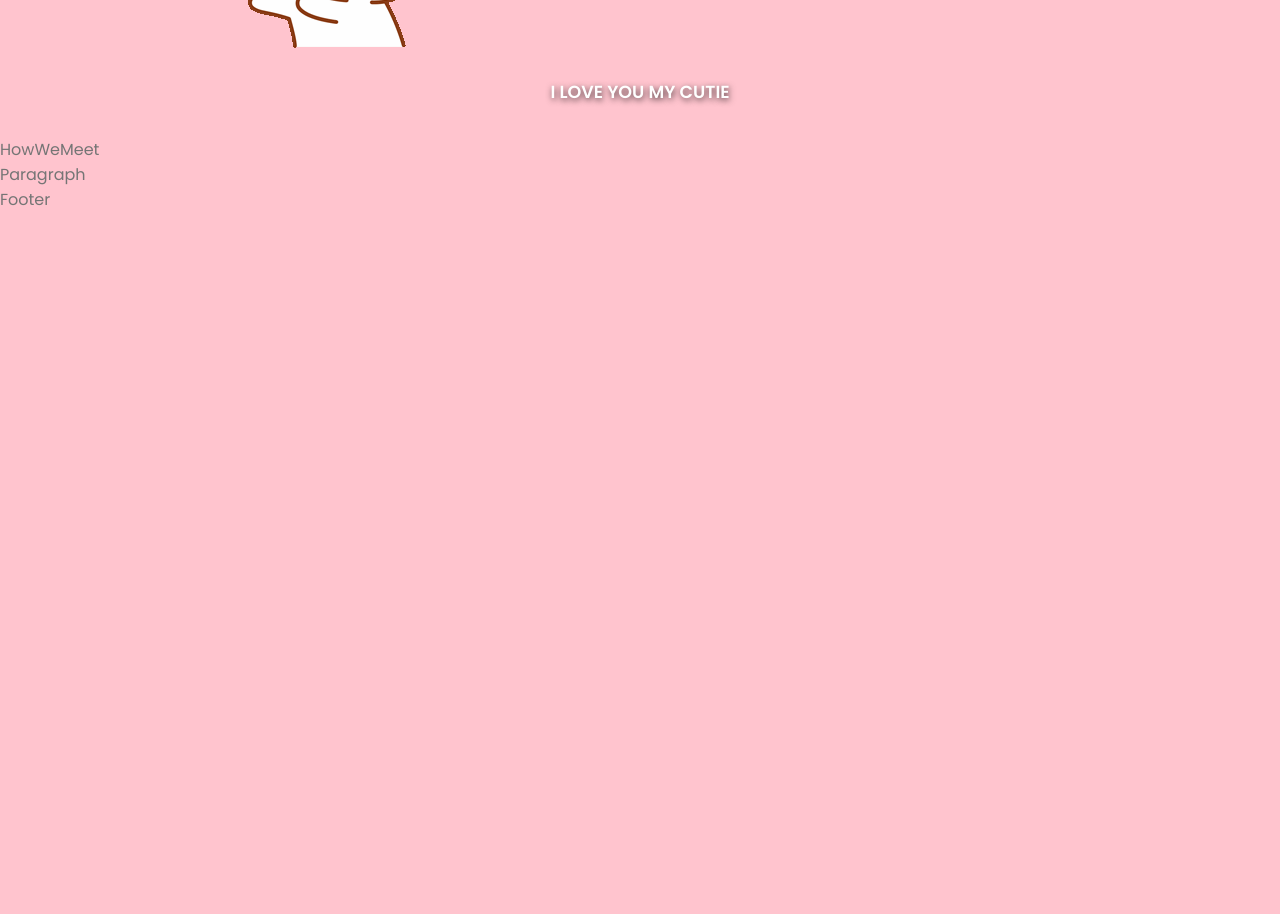
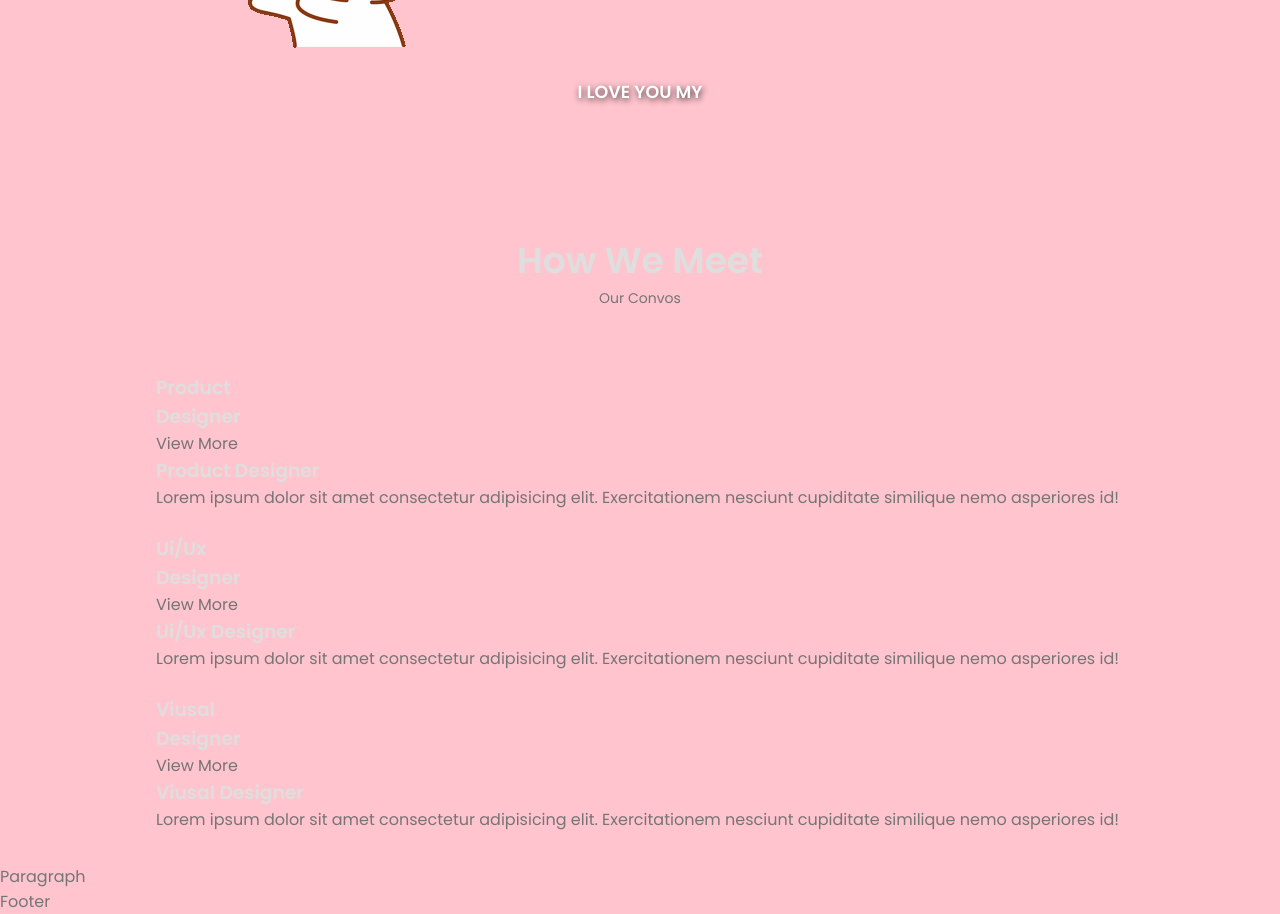
Before and after one commit to PrimeBeyonder/first-monthsary, a React (Vite) app: page / in a window 1280 px wide. Shown: the part 380-1294 px from the top of the page. Before the commit the page ends 800 px from the top, so only its background shows below. Built offline with nearby package versions, Linux system fonts and the light colour scheme.

Commit message:
hwm compoenets stracture added

```diff
--- a/src/components/HowWeMeet.jsx
+++ b/src/components/HowWeMeet.jsx
@@ -1,10 +1,67 @@
-import React from 'react';
-import "../Css/HowWeMeet.css"
+import React, { useState } from 'react';
+import "../Css/HowWeMeet.css";
 
 const HowWeMeet = () => {
+  const [toggleState, setToggleState] = useState(0);
+  const toggleTab = (index) => {
+    setToggleState(index);
+  }
   return (
-    <div>HowWeMeet</div>
+    <section className="hwe section" id='hwm'>
+      <h2 className="section__title">How We Meet</h2>
+      <span className="section__subtitle">Our Convos</span>
+      <div className="hwm__container container grid">
+        <div className="hwm__content">
+          <div>
+            <i className="uil uil-web-grid hwm__icon"></i>
+            <h3 className="hwm__title">Product <br /> Designer</h3>
+          </div>
+          <span className="hwm__button" onClick={() => toggleTab(1)}>View More <i className="uil uil-arrow-right hwm__button-icon"></i></span>
+          <div className={toggleState === 1 ? "hwm__modal active-modal" : "hwm__modal"}>
+            <div className="hwm__modal-content">
+              <i className="uil uil-times hwm__modal-close" onClick={() => toggleTab(0)}></i>
+              <h3 className="hwm__modal-title">Product Designer</h3>
+              <p className="hwm__modal-description">Lorem ipsum dolor sit amet consectetur adipisicing elit. Exercitationem nesciunt cupiditate similique nemo asperiores id!</p>
+            </div>
+          </div>
+        </div>
+
+
+        <div className="hwm__content">
+          <div>
+            <i className="uil uil-arrow hwm__icon"></i>
+            <h3 className="hwm__title">Ui/Ux <br /> Designer</h3>
+          </div>
+          <span className="hwm__button" onClick={() => toggleTab(2)}>View More <i className="uil uil-arrow-right hwm__button-icon"></i></span>
+          <div className={toggleState === 2 ? "hwm__modal active-modal" : "hwm__modal"}>
+            <div className="hwm__modal-content">
+              <i className="uil uil-times hwm__modal-close" onClick={() => toggleTab(0)}></i>
+              <h3 className="hwm__modal-title">Ui/Ux Designer</h3>
+              <p className="hwm__modal-description">Lorem ipsum dolor sit amet consectetur adipisicing elit. Exercitationem nesciunt cupiditate similique nemo asperiores id!</p>
+
+            </div>
+          </div>
+        </div>
+
+
+        <div className="hwm__content">
+          <div>
+            <i className="uil uil-edit hwm__icon"></i>
+            <h3 className="hwm__title">Viusal <br /> Designer</h3>
+          </div>
+          <span className="hwm__button" onClick={() => toggleTab(3)}>View More <i className="uil uil-arrow-right hwm__button-icon"></i></span>
+          <div className={toggleState === 3 ? "hwm__modal active-modal" : "hwm__modal"}>
+            <div className="hwm__modal-content">
+              <i className="uil uil-times hwm__modal-close" onClick={() => toggleTab(0)}></i>
+              <h3 className="hwm__modal-title">Viusal Designer</h3>
+              <p className="hwm__modal-description">Lorem ipsum dolor sit amet consectetur adipisicing elit. Exercitationem nesciunt cupiditate similique nemo asperiores id!</p>
+
+            </div>
+          </div>
+        </div>
+      </div>
+    </section>
   )
 }
 
-export default HowWeMeet
+export default HowWeMeet;
```
